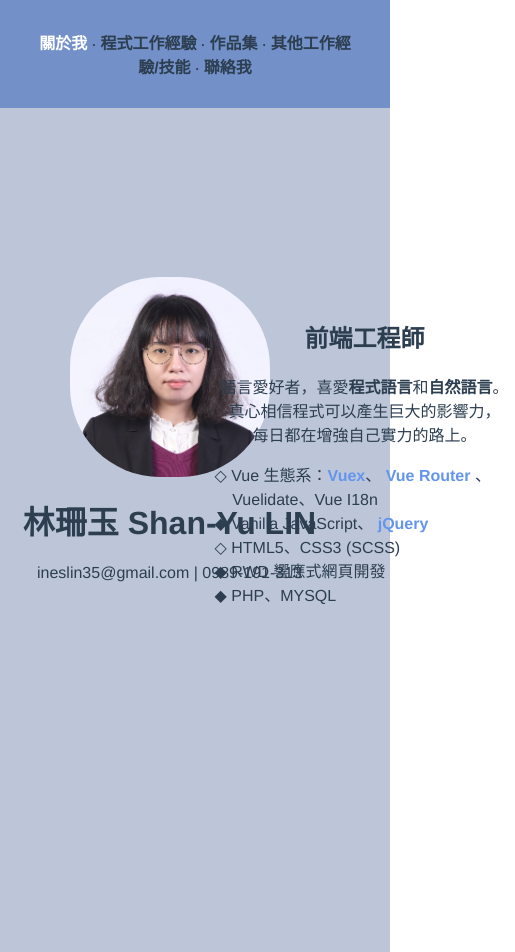
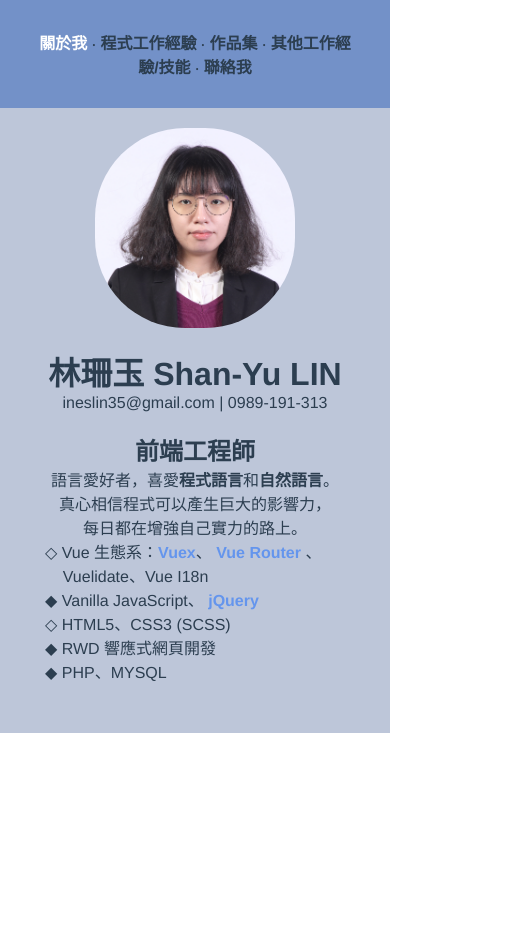
Before and after one commit to 12cassie34/self-introduction, a Vue app: page / in a window 390 px wide. Shown: the whole page, 515 px wide, since content can reach past the window. After the commit the page ends 844 px from the top, so only its background shows below. Built offline with nearby package versions, Linux system fonts and the light colour scheme.

Commit message:
Add AboutMe RWD css style

```diff
--- a/src/App.vue
+++ b/src/App.vue
@@ -23,8 +23,10 @@ $coffe-pot: #7391c8;
 $skin: #e3e7f1;
 $rose-water: #bdc6d9;
 
-body {
+* {
   margin: 0;
+  padding: 0;
+  box-sizing: border-box;
 }
 
 #app {
@@ -92,4 +94,16 @@ span.white-hightlight {
   color: cornflowerblue;
   font-weight: 600;
 }
+
+@media only screen and (min-width: 320px) and (max-width: 767px) {
+  .page-container-dark {
+    padding-bottom: 50px;
+    height: auto;
+  }
+
+  .page-container-light {
+    padding-bottom: 50px;
+    height: auto;
+  }
+}
 </style>
--- a/src/views/AboutMe.vue
+++ b/src/views/AboutMe.vue
@@ -70,16 +70,20 @@
   }
 }
 
-@media only screen and (min-width: 320px) and (max-width: 575px) {
-}
-@media only screen and (min-width: 576px) and (max-width: 767px) {
-}
-@media only screen and (min-width: 768px) and (max-width: 991px) {
-}
-@media only screen and (min-width: 992px) and (max-width: 1199px) {
-}
-@media only screen and (min-width: 1200px) and (max-width: 1399px) {
-}
-@media only screen and (min-width: 1400px) {
+@media only screen and (min-width: 320px) and (max-width: 767px) {
+  .row {
+    flex-direction: column;
+    .col-6 {
+      max-width: 100%;
+      .container {
+        margin-top: 20px;
+      }
+    }
+    .col-6.profile {
+      .container {
+        margin-top: 20px;
+      }
+    }
+  }
 }
 </style>
```
Also changed, not shown: src/components/TheNavigation.vue (+15 -0 lines), 1 other file (tests, documents, lock files or other folders).
